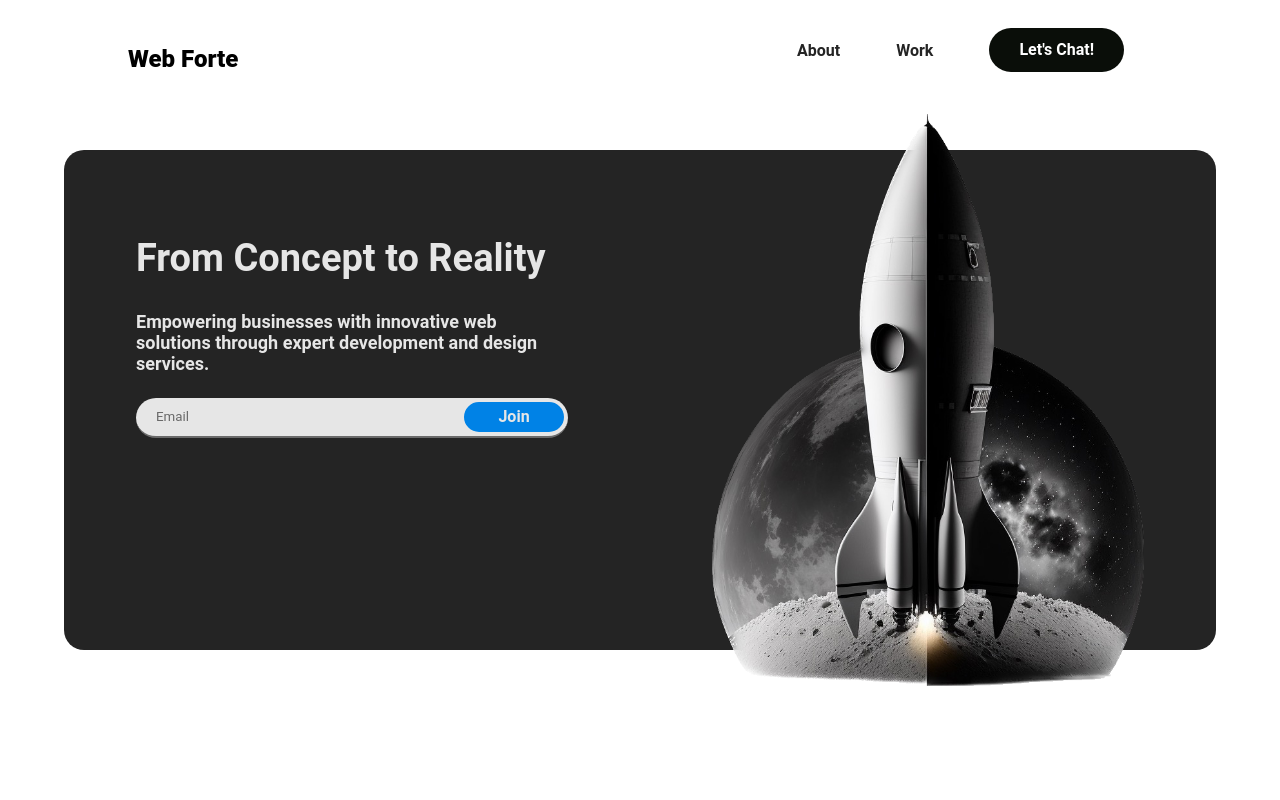
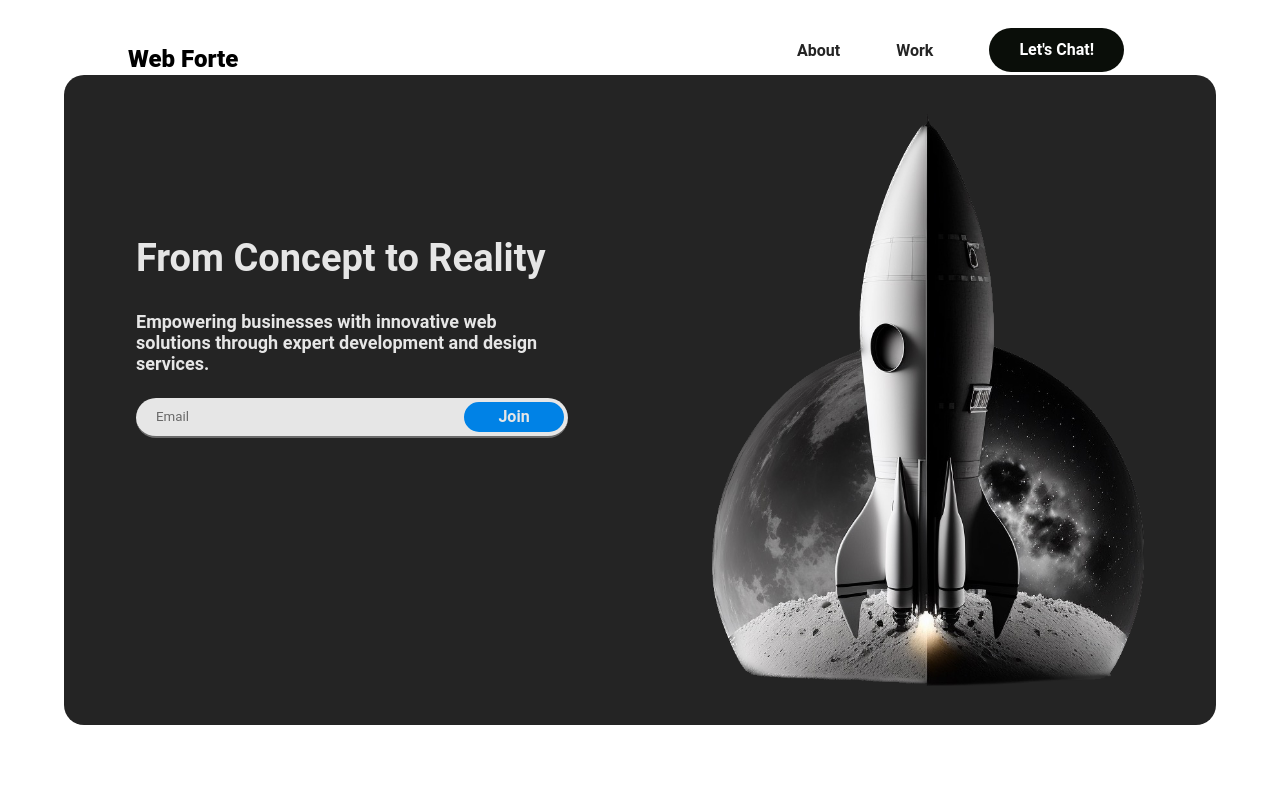
Before and after one commit to AAli02/web-f2, a React (Create React App) app: page / in a window 1280 px wide. Shown: the top 800 px of the page. Built offline with nearby package versions, Linux system fonts and the light colour scheme.

Commit message:
banner sizing

```diff
--- a/src/components/Landing/Landing.css
+++ b/src/components/Landing/Landing.css
@@ -10,7 +10,7 @@
   width: 90%;
   max-width: 1200px;
   /* max-height: 700px; */
-  height: 500px;
+  height: 650px;
   border-radius: 20px;
   display: flex;
   transition: visibility 1s, z-index 1s, box-shadow 0.5s ease;
```
